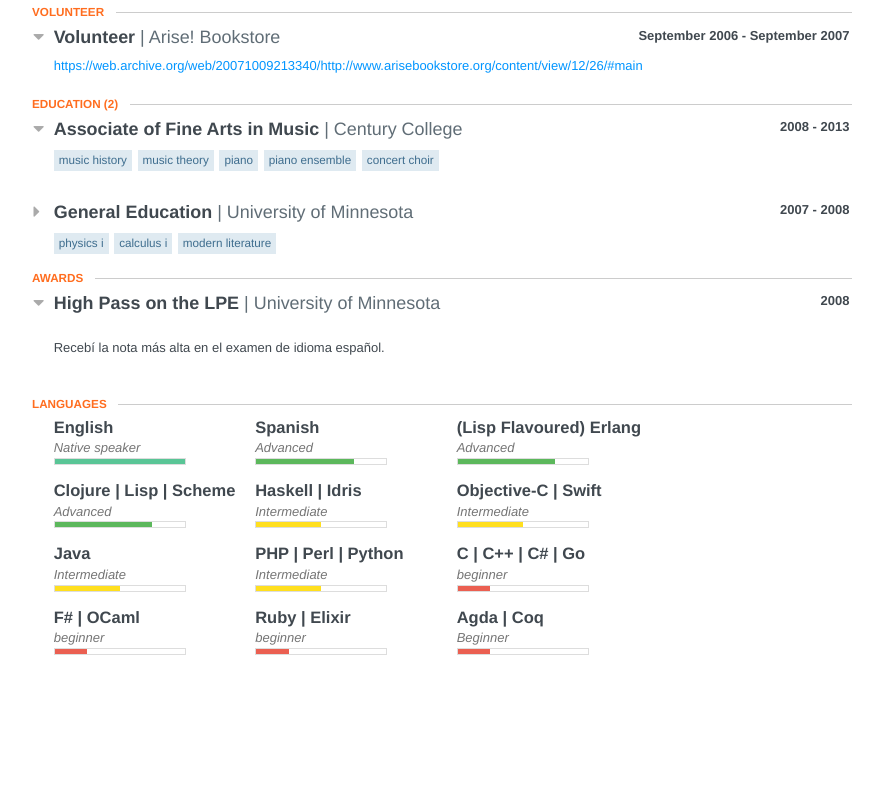
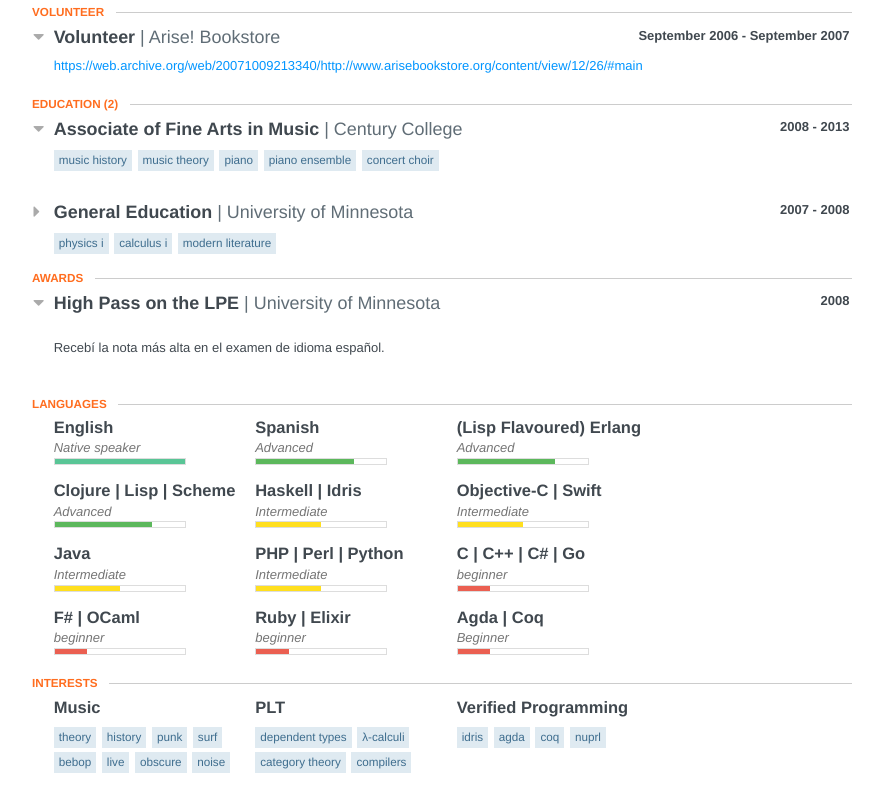
Before and after one commit to yurrriq/resume, a website: page docs/index.html in a window 1280 px wide. Shown: the part 1230-2041 px from the top of the page, without its empty margins (198-1081 px from the left). Before the commit the page ends 1943 px from the top, so only its background shows below. Drawn offline with Linux system fonts and the light colour scheme.

Commit message:
Add interests

```diff
--- a/docs/index.html
+++ b/docs/index.html
@@ -713,6 +713,50 @@ Agda | Coq
 </div>
 </section>
 </section>
+<section class="section margin1">
+<header>
+<h2 class='section-title' class='section-title'>Interests</h2>
+</header>
+<section id="interests">
+<div class="item">
+<h3 class="name">
+Music
+</h3>
+<ul class="keywords">
+<li>theory</li>
+<li>history</li>
+<li>punk</li>
+<li>surf</li>
+<li>bebop</li>
+<li>live</li>
+<li>obscure</li>
+<li>noise</li>
+</ul>
+</div>
+<div class="item">
+<h3 class="name">
+PLT
+</h3>
+<ul class="keywords">
+<li>dependent types</li>
+<li>λ-calculi</li>
+<li>category theory</li>
+<li>compilers</li>
+</ul>
+</div>
+<div class="item">
+<h3 class="name">
+Verified Programming
+</h3>
+<ul class="keywords">
+<li>Idris</li>
+<li>Agda</li>
+<li>Coq</li>
+<li>NuPRL</li>
+</ul>
+</div>
+</section>
+</section>
 </div>
 <script>
 			(function(){
```
Also changed, not shown: resume.json (+33 -0 lines).
